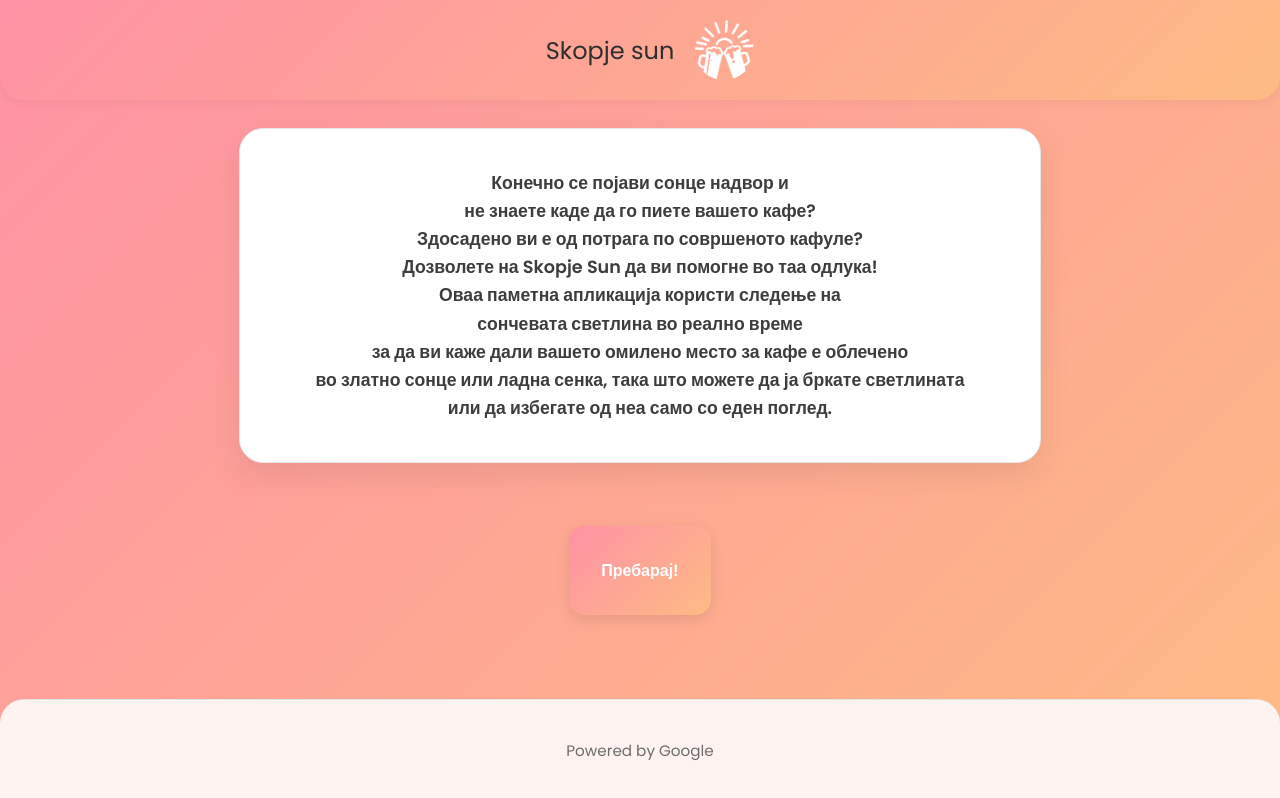
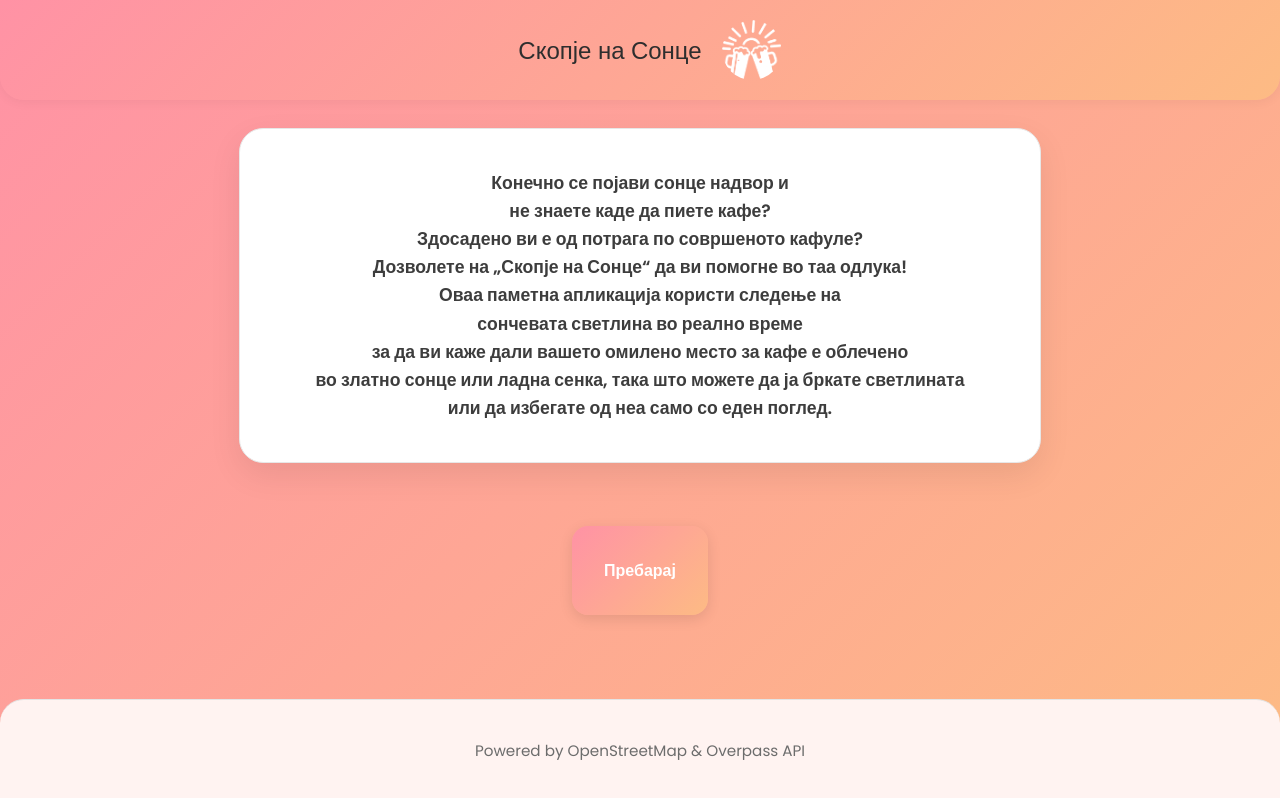
Before and after one commit to DianaKostadinova/SkopjeSun, a plain HTML site: page description.html in a window 1280 px wide. Drawn offline with Linux system fonts and the light colour scheme.

Commit message:
Update description.html

```diff
--- a/description.html
+++ b/description.html
@@ -4,18 +4,18 @@
 <head>
     <meta charset="utf-8" />
     <link href="style1.css" rel="stylesheet" />
-    <title>Skopje Sun</title>
+    <title>Скопје на Сонце</title>
 </head>
 <body>
     <header>
-        <h2 class=" naslov">Skopje sun</h2>
+        <h2 class=" naslov">Скопје на Сонце</h2>
         <img class="gore"src="./logoBelo.png" alt="Skopje Sun Logo" />
     </header>
     <div class="container">
       <h3 class="centered-text">Конечно се појави сонце надвор и <br />
-    не знаете каде да го пиете вашето кафе?<br />
+        не знаете каде да пиете кафе?<br />
         Здосадено ви е од потрага по совршеното кафуле? <br />
-        Дозволете на Skopje Sun да ви помогне во таа одлука! <br />
+        Дозволете на „Скопје на Сонце“ да ви помогне во таа одлука! <br />
         Оваа паметна апликација користи следење на <br />
         сончевата светлина во реално време <br />
         за да ви каже дали вашето омилено место за кафе е облечено <br />
@@ -24,13 +24,13 @@
 
     <a href="mapa.html">
         <div class="btn">
-        <p class="kopce">Пребарај!</p>
+        <p class="kopce">Пребарај</p>
         </div>
 
     </a>
     <footer>
 
-        <p class="footer">Powered by Google</p>
+        <p class="footer">Powered by OpenStreetMap & Overpass API</p>
 
     </footer>
 </body>
```
